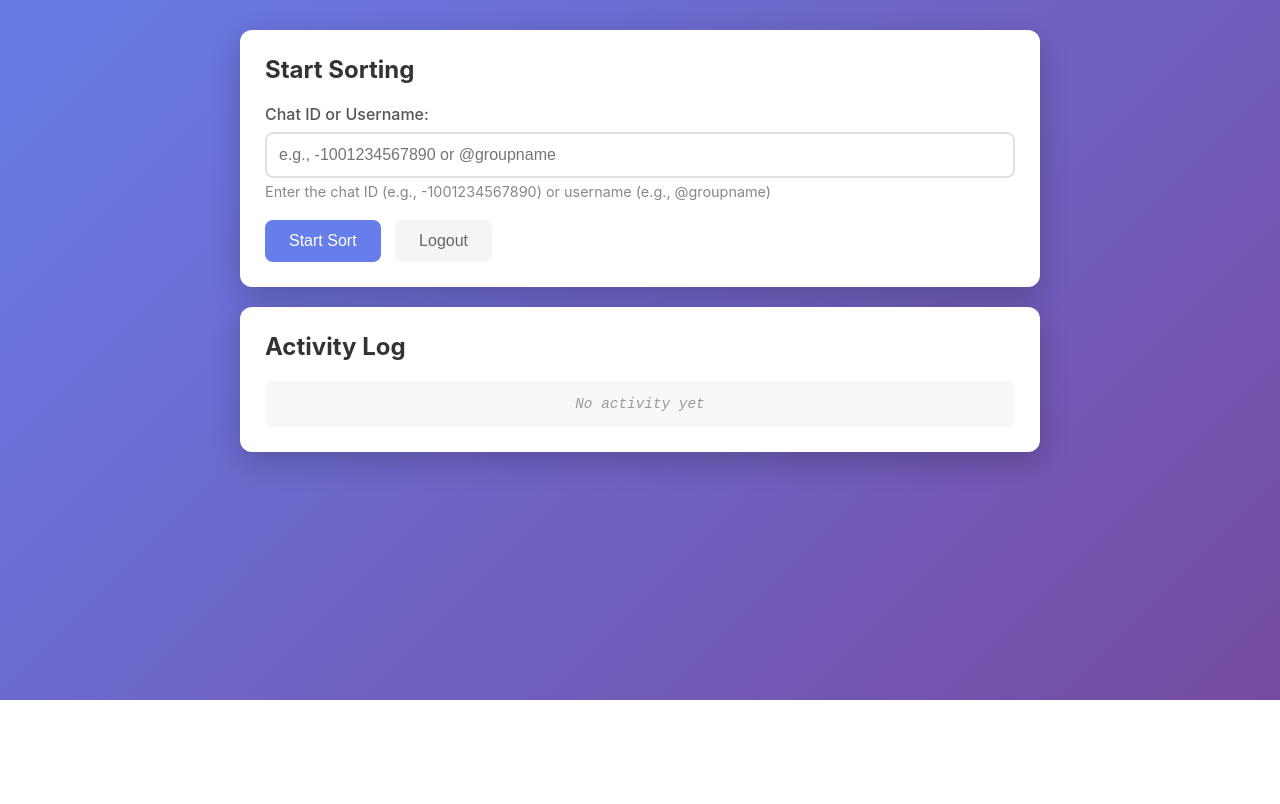
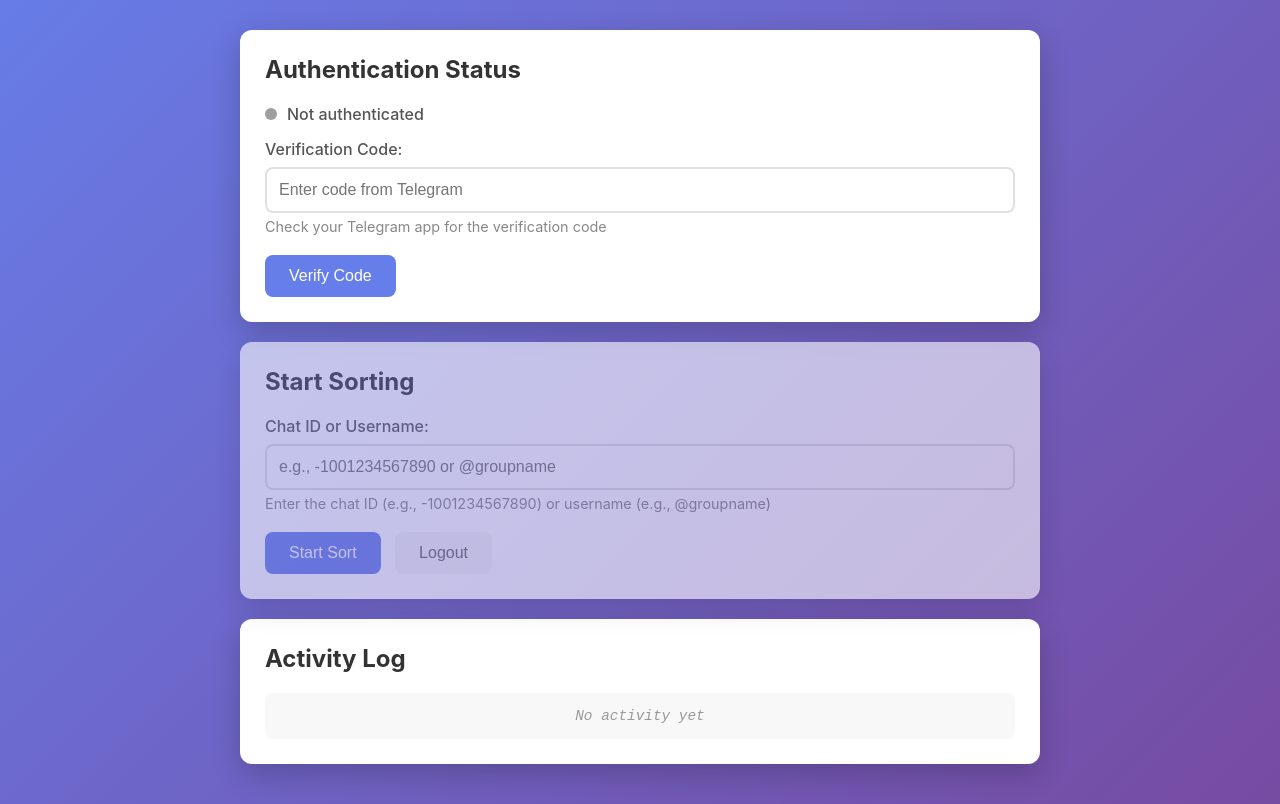
Before and after one commit to arkhivar/tg-tt-ub, a Flask app: template templates/index.html in a window 1280 px wide. Shown: the part 100-904 px from the top of the page. Before the commit the page ends 800 px from the top, so only its background shows below. Run offline with Flask 3, Linux system fonts and the light colour scheme; the template is opened without the code that fills it, so the values that code supplies are empty.

Commit message:
Add user authentication status and display
Implement user authentication status display, including a green/gray indicator, user details, and a dynamic login form based on authentication state.

Replit-Commit-Author: Agent
Replit-Commit-Session-Id: 6cd0ecd1-735c-4d92-8c9b-a833e4f41b49
Replit-Commit-Checkpoint-Type: intermediate_checkpoint
Replit-Commit-Screenshot-Url: https://storage.googleapis.com/screenshot-production-us-central1/0101b8b6-02a6-44cd-8985-4f7c2de673be/6cd0ecd1-735c-4d92-8c9b-a833e4f41b49/fNGUL0q

```diff
--- a/main.py
+++ b/main.py
@@ -113,50 +113,53 @@ def index():
     if not client:
         return render_template('error.html', error="Missing API credentials. Please set API_ID, API_HASH, and PHONE_NUMBER in Replit Secrets.")
 
-    if not os.path.exists('session.session'):
-        return redirect(url_for('login'))
+    try:
+        async def check_auth():
+            return await client.is_user_authorized()
+
+        is_authorized = run_async_in_telethon_thread(check_auth())
+
+        if not is_authorized and 'phone_code_hash' not in session:
+            try:
+                async def send_code():
+                    return await client.send_code_request(phone)
+
+                sent_code = run_async_in_telethon_thread(send_code())
+                session['phone_code_hash'] = sent_code.phone_code_hash
+            except Exception as e:
+                print(f"Failed to send code: {e}")
+    except Exception as e:
+        print(f"Auth check error: {e}")
 
     return render_template('index.html')
 
-@app.route('/login', methods=['GET', 'POST'])
+@app.route('/login', methods=['POST'])
 def login():
     if not client:
-        return render_template('error.html', error="Missing API credentials")
+        return jsonify({"error": "Client not initialized"}), 500
 
-    if request.method == 'POST':
-        code = request.form.get('code')
-        phone_code_hash = session.get('phone_code_hash')
+    code = request.form.get('code')
+    phone_code_hash = session.get('phone_code_hash')
 
-        if not code:
-            return render_template('login.html', error="Please enter the verification code")
-
-        try:
-            async def do_sign_in():
-                return await client.sign_in(phone, code, phone_code_hash=phone_code_hash)
-
-            run_async_in_telethon_thread(do_sign_in())
-            session.pop('phone_code_hash', None)
-            return redirect(url_for('index'))
-        except PhoneCodeInvalidError:
-            return render_template('login.html', error="Invalid code. Please try again.")
-        except SessionPasswordNeededError:
-            return render_template('login.html', error="2FA is enabled. Please disable it temporarily or contact support.")
-        except Exception as e:
-            return render_template('login.html', error=f"Login error: {str(e)}")
-
-    if os.path.exists('session.session'):
-        return redirect(url_for('index'))
+    if not code:
+        return jsonify({"error": "Please enter the verification code"}), 400
 
     try:
-        async def send_code():
-            return await client.send_code_request(phone)
+        async def do_sign_in():
+            result = await client.sign_in(phone, code, phone_code_hash=phone_code_hash)
+            if os.path.exists('session.session'):
+                os.chmod('session.session', 0o666)
+            return result
 
-        sent_code = run_async_in_telethon_thread(send_code())
-        session['phone_code_hash'] = sent_code.phone_code_hash
+        run_async_in_telethon_thread(do_sign_in())
+        session.pop('phone_code_hash', None)
+        return jsonify({"status": "success"})
+    except PhoneCodeInvalidError:
+        return jsonify({"error": "Invalid code. Please try again."}), 400
+    except SessionPasswordNeededError:
+        return jsonify({"error": "2FA is enabled. Please disable it temporarily."}), 400
     except Exception as e:
-        return render_template('error.html', error=f"Failed to send code: {str(e)}")
-
-    return render_template('login.html')
+        return jsonify({"error": f"Login error: {str(e)}"}), 500
 
 @app.route('/start_sort', methods=['POST'])
 def start_sort():
@@ -182,6 +185,36 @@ def start_sort():
 def status():
     return jsonify(sort_status)
 
+@app.route('/auth_status')
+def auth_status():
+    if not client:
+        return jsonify({"authorized": False, "error": "Client not initialized"})
+
+    try:
+        async def check_auth():
+            if not await client.is_user_authorized():
+                return None
+            me = await client.get_me()
+            return {
+                "id": me.id,
+                "first_name": me.first_name,
+                "last_name": me.last_name,
+                "username": me.username,
+                "phone": me.phone
+            }
+
+        user_info = run_async_in_telethon_thread(check_auth())
+
+        if user_info:
+            return jsonify({
+                "authorized": True,
+                "user": user_info
+            })
+        else:
+            return jsonify({"authorized": False})
+    except Exception as e:
+        return jsonify({"authorized": False, "error": str(e)})
+
 @app.route('/logout', methods=['POST'])
 def logout():
     if sort_status["running"]:
--- a/static/app.js
+++ b/static/app.js
@@ -1,8 +1,10 @@
 let statusInterval = null;
+let authInterval = null;
 
 document.addEventListener('DOMContentLoaded', () => {
     const startBtn = document.getElementById('startBtn');
     const logoutBtn = document.getElementById('logoutBtn');
+    const verifyBtn = document.getElementById('verifyBtn');
     const chatIdInput = document.getElementById('chatId');
     const progressCard = document.getElementById('progressCard');
     const progressFill = document.getElementById('progressFill');
@@ -10,9 +12,20 @@ document.addEventListener('DOMContentLoaded', () => {
     const currentChat = document.getElementById('currentChat');
     const statusText = document.getElementById('statusText');
     const logContainer = document.getElementById('logContainer');
+    const statusDot = document.getElementById('statusDot');
+    const statusLabel = document.getElementById('statusLabel');
+    const userInfo = document.getElementById('userInfo');
+    const loginForm = document.getElementById('loginForm');
+    const sortCard = document.getElementById('sortCard');
+    const userName = document.getElementById('userName');
+    const userPhone = document.getElementById('userPhone');
 
     startBtn.addEventListener('click', startSort);
     logoutBtn.addEventListener('click', logout);
+    verifyBtn.addEventListener('click', verifyCode);
+
+    checkAuthStatus();
+    authInterval = setInterval(checkAuthStatus, 5000);
 
     function startSort() {
         const chatId = chatIdInput.value.trim();
@@ -121,7 +134,7 @@ document.addEventListener('DOMContentLoaded', () => {
         .then(response => response.json())
         .then(data => {
             if (data.status === 'success') {
-                window.location.href = '/login';
+                location.reload();
             } else {
                 alert('Logout failed: ' + (data.error || 'Unknown error'));
             }
@@ -130,4 +143,72 @@ document.addEventListener('DOMContentLoaded', () => {
             alert('Error: ' + error.message);
         });
     }
+
+    function checkAuthStatus() {
+        fetch('/auth_status')
+            .then(response => response.json())
+            .then(data => {
+                if (data.authorized) {
+                    statusDot.className = 'status-dot online';
+                    statusLabel.textContent = 'Connected';
+                    userInfo.style.display = 'block';
+                    loginForm.style.display = 'none';
+                    sortCard.classList.remove('disabled');
+
+                    const fullName = [data.user.first_name, data.user.last_name].filter(Boolean).join(' ');
+                    userName.textContent = fullName || data.user.username || 'User';
+                    userPhone.textContent = data.user.phone || '';
+                } else {
+                    statusDot.className = 'status-dot offline';
+                    statusLabel.textContent = 'Not authenticated';
+                    userInfo.style.display = 'none';
+                    loginForm.style.display = 'block';
+                    sortCard.classList.add('disabled');
+                }
+            })
+            .catch(error => {
+                console.error('Auth status error:', error);
+                statusDot.className = 'status-dot offline';
+                statusLabel.textContent = 'Error checking status';
+            });
+    }
+
+    function verifyCode() {
+        const code = document.getElementById('loginCode').value.trim();
+
+        if (!code) {
+            alert('Please enter the verification code');
+            return;
+        }
+
+        verifyBtn.disabled = true;
+        verifyBtn.textContent = 'Verifying...';
+
+        fetch('/login', {
+            method: 'POST',
+            headers: {
+                'Content-Type': 'application/x-www-form-urlencoded'
+            },
+            body: 'code=' + encodeURIComponent(code)
+        })
+        .then(response => response.json())
+        .then(data => {
+            if (data.error) {
+                alert('Login failed: ' + data.error);
+                verifyBtn.disabled = false;
+                verifyBtn.textContent = 'Verify Code';
+            } else {
+                document.getElementById('loginCode').value = '';
+                alert('Login successful!');
+                checkAuthStatus();
+                verifyBtn.disabled = false;
+                verifyBtn.textContent = 'Verify Code';
+            }
+        })
+        .catch(error => {
+            alert('Error: ' + error.message);
+            verifyBtn.disabled = false;
+            verifyBtn.textContent = 'Verify Code';
+        });
+    }
 });
--- a/static/style.css
+++ b/static/style.css
@@ -203,6 +203,68 @@ a:hover {
     text-decoration: underline;
 }
 
+.auth-status {
+    margin-bottom: 15px;
+}
+
+.status-indicator {
+    display: flex;
+    align-items: center;
+    gap: 10px;
+    margin-bottom: 15px;
+}
+
+.status-dot {
+    width: 12px;
+    height: 12px;
+    border-radius: 50%;
+    background: #ccc;
+    transition: background-color 0.3s;
+}
+
+.status-dot.online {
+    background: #4CAF50;
+    box-shadow: 0 0 10px rgba(76, 175, 80, 0.5);
+}
+
+.status-dot.offline {
+    background: #9e9e9e;
+}
+
+#statusLabel {
+    font-weight: 500;
+    color: #555;
+}
+
+.user-profile {
+    display: flex;
+    align-items: center;
+    gap: 15px;
+    padding: 15px;
+    background: #f5f5f5;
+    border-radius: 8px;
+}
+
+.user-details {
+    display: flex;
+    flex-direction: column;
+}
+
+.user-details strong {
+    color: #333;
+    font-size: 1.1rem;
+}
+
+.user-details small {
+    color: #666;
+    margin-top: 4px;
+}
+
+.card.disabled {
+    opacity: 0.6;
+    pointer-events: none;
+}
+
 @media (max-width: 600px) {
     header h1 {
         font-size: 2rem;
--- a/templates/index.html
+++ b/templates/index.html
@@ -13,7 +13,33 @@
             <p>Sort forum topics by emoji ID in any Telegram group</p>
         </header>
 
-        <div class="card">
+        <div class="card" id="authCard">
+            <h2>Authentication Status</h2>
+            <div class="auth-status">
+                <div class="status-indicator">
+                    <span class="status-dot" id="statusDot"></span>
+                    <span id="statusLabel">Checking...</span>
+                </div>
+                <div id="userInfo" style="display: none;">
+                    <div class="user-profile">
+                        <div class="user-details">
+                            <strong id="userName">-</strong>
+                            <small id="userPhone">-</small>
+                        </div>
+                    </div>
+                </div>
+            </div>
+            <div id="loginForm" style="display: none;">
+                <div class="form-group">
+                    <label for="loginCode">Verification Code:</label>
+                    <input type="text" id="loginCode" placeholder="Enter code from Telegram" />
+                    <small>Check your Telegram app for the verification code</small>
+                </div>
+                <button id="verifyBtn" class="btn btn-primary">Verify Code</button>
+            </div>
+        </div>
+
+        <div class="card" id="sortCard">
             <h2>Start Sorting</h2>
             <div class="form-group">
                 <label for="chatId">Chat ID or Username:</label>
```
Also changed, not shown: 1 other file.
